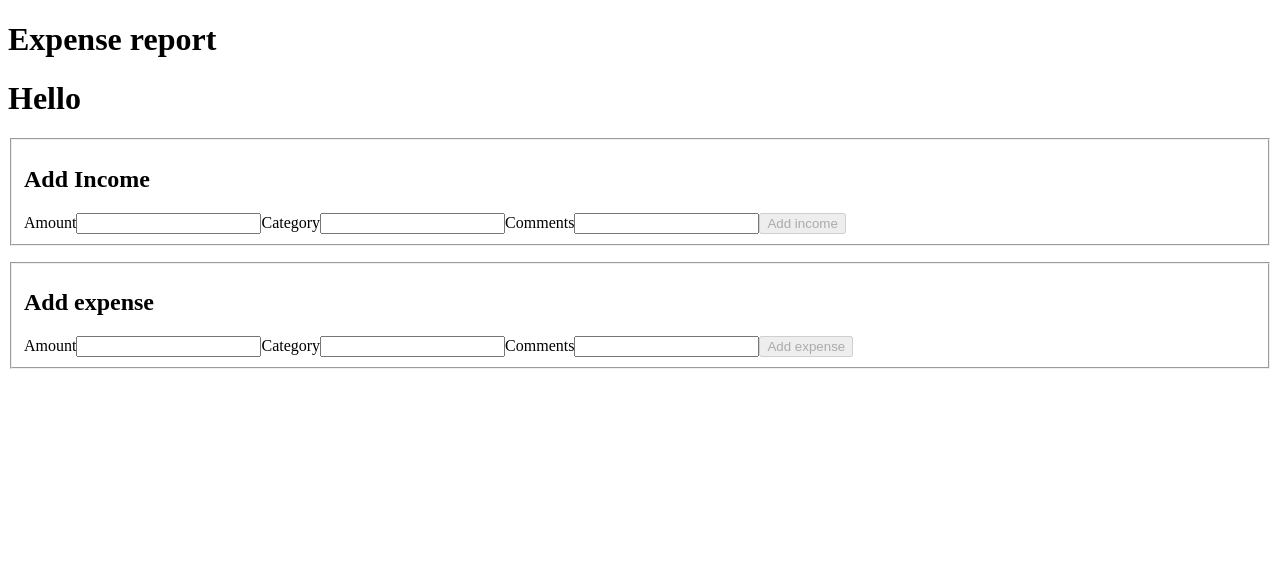
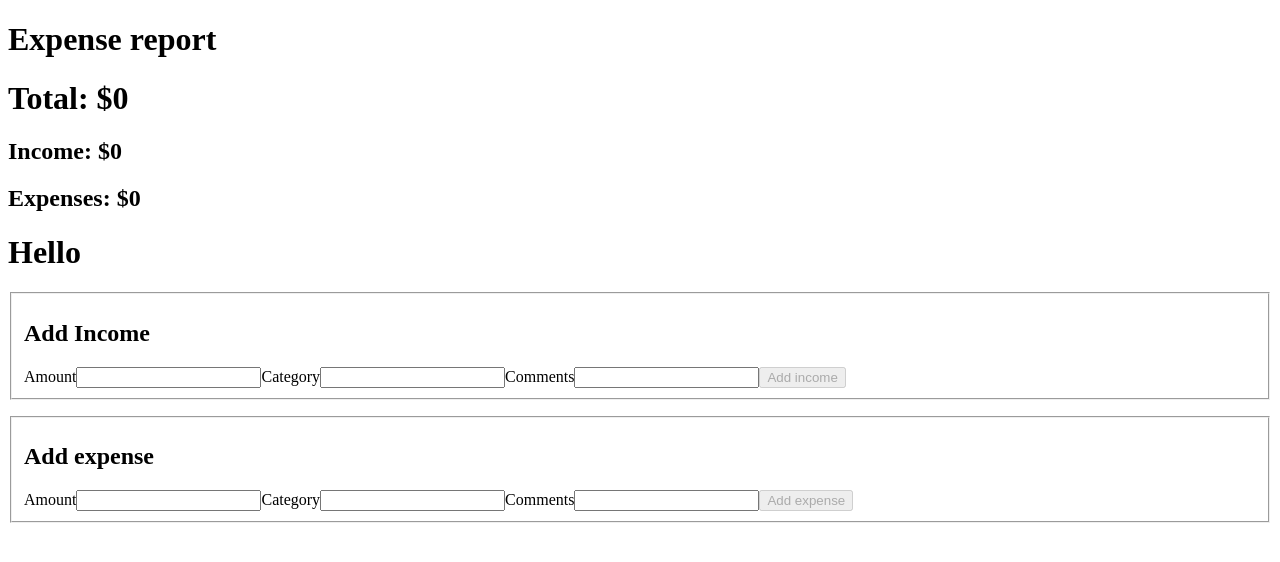
Before and after one commit to Bogdan18b/expense_report, a Next.js app in the folder frontend/: page /report in a window 1280 px wide. Shown: the top 562 px of the page. Built offline with nearby package versions, Linux system fonts and the light colour scheme.

Commit message:
add total

```diff
--- a/frontend/components/Expense.tsx
+++ b/frontend/components/Expense.tsx
@@ -1,10 +1,15 @@
-import { useContext } from "react";
+import { useContext, useEffect } from "react";
 import gql from "graphql-tag";
 import { useMutation, useQuery } from "@apollo/react-hooks";
 import { useRouter } from "next/router";
 import useForm from "../lib/useForm";
 import { UserContext } from "./User";
 import Table from "./Table";
+import { getTotal } from "../lib/utils";
+
+type Props = {
+  setExpenses: (total: number) => number;
+};
 
 const CREATE_EXPENSE_MUTATION = gql`
   mutation CREATE_EXPENSE_MUTATION(
@@ -43,7 +48,7 @@ const GET_EXPENSES = gql`
   }
 `;
 
-const Expense: React.FC = () => {
+const Expense: React.FC<Props> = ({ setExpenses }) => {
   const { inputs, handleChange, reset } = useForm();
   const { amount, category, comments } = inputs;
   const { id: userId } = useContext(UserContext);
@@ -51,6 +56,13 @@ const Expense: React.FC = () => {
   const { data, loading, error, refetch } = useQuery(GET_EXPENSES, {
     variables: { userId },
   });
+  const expenses = data?.expenses?.edges;
+  useEffect(() => {
+    if (expenses) {
+      const totalExpenses = getTotal(expenses);
+      setExpenses(totalExpenses);
+    }
+  }, [expenses]);
 
   const handleSubmit = async (e) => {
     e.preventDefault();
@@ -106,7 +118,7 @@ const Expense: React.FC = () => {
           </button>
         </fieldset>
       </form>
-      <Table edges={data?.expenses?.edges} />
+      <Table edges={expenses} />
     </>
   );
 };
--- a/frontend/components/Header.tsx
+++ b/frontend/components/Header.tsx
@@ -2,7 +2,7 @@ import { useContext } from "react";
 import SignOut from "./SignOut";
 import { UserContext } from "./User";
 
-const Header = () => {
+const Header: React.FC = () => {
   const { name } = useContext(UserContext);
   return (
     <>
--- a/frontend/components/Income.tsx
+++ b/frontend/components/Income.tsx
@@ -1,10 +1,15 @@
-import { useContext } from "react";
+import { useContext, useEffect } from "react";
 import gql from "graphql-tag";
 import { useMutation, useQuery } from "@apollo/react-hooks";
 import { useRouter } from "next/router";
 import useForm from "../lib/useForm";
 import { UserContext } from "./User";
 import Table from "./Table";
+import { getTotal } from "../lib/utils";
+
+type Props = {
+  setIncome: (total: number) => number;
+};
 
 const CREATE_INCOME_MUTATION = gql`
   mutation CREATE_INCOME_MUTATION(
@@ -13,7 +18,12 @@ const CREATE_INCOME_MUTATION = gql`
     $comments: String
     $userId: String!
   ) {
-    createIncome(amount: $amount, category: $category, comments: $comments, userId: $userId) {
+    createIncome(
+      amount: $amount
+      category: $category
+      comments: $comments
+      userId: $userId
+    ) {
       id
       amount
       category
@@ -38,14 +48,23 @@ const GET_INCOMES = gql`
   }
 `;
 
-const Income: React.FC = () => {
+const Income: React.FC<Props> = ({ setIncome }) => {
   const { inputs, handleChange, reset } = useForm();
-  const {id: userId} = useContext(UserContext);
+  const { id: userId } = useContext(UserContext);
   const { amount, category, comments } = inputs;
   const [createIncome] = useMutation(CREATE_INCOME_MUTATION);
   const { data, loading, error, refetch } = useQuery(GET_INCOMES, {
     variables: { userId },
   });
+
+  const incomes = data?.incomes?.edges;
+  useEffect(() => {
+    if (incomes) {
+      const totalIncome = getTotal(incomes);
+      setIncome(totalIncome);
+    }
+  }, [incomes]);
+
   const handleSubmit = async (e) => {
     e.preventDefault();
     await createIncome({ variables: { amount, category, comments, userId } });
@@ -100,7 +119,7 @@ const Income: React.FC = () => {
           </button>
         </fieldset>
       </form>
-    <Table edges={data?.incomes?.edges}/>
+      <Table edges={incomes} />
     </>
   );
 };
--- a/frontend/components/Table.tsx
+++ b/frontend/components/Table.tsx
@@ -1,16 +1,17 @@
 import { Fragment } from "react";
 
-type Props = {
-  edges: {
+export type Node = {
   node: {
     id: string;
     amount: number;
     category: string;
     comments?: string;
   };
-  }[];
 };
 
+type Props = {
+  edges: Node[];
+};
 
 const Table: React.FC<Props> = ({ edges = [] }) => (
   <ul>
--- /dev/null
+++ b/frontend/components/Total.tsx
@@ -0,0 +1,16 @@
+type Props = {
+  expenses: number;
+  income: number;
+};
+
+const Total: React.FC<Props> = ({ income, expenses }) => {
+  return (
+    <>
+      <h1>Total: ${income - expenses}</h1>
+      <h2>Income: ${income}</h2>
+      <h2>Expenses: ${expenses}</h2>
+    </>
+  );
+};
+
+export default Total;
--- /dev/null
+++ b/frontend/lib/utils.ts
@@ -0,0 +1,7 @@
+import { Node } from "../components/Table";
+
+export function getTotal(nodes: Node[]): number {
+  return nodes.reduce((total, currentNode) => {
+    return total + currentNode.node.amount
+  }, 0)
+}
--- a/frontend/pages/report.tsx
+++ b/frontend/pages/report.tsx
@@ -1,14 +1,19 @@
+import {useState} from 'react'
 import Header from "../components/Header";
 import User from "../components/User";
 import Expense from "../components/Expense";
 import Income from "../components/Income";
+import Total from "../components/Total";
 
 const Report: React.FC = () => {
+  const [expenses, setExpenses] = useState(0)
+  const [income, setIncome] = useState(0)
   return (
     <User>
+      <Total expenses={expenses} income={income}/>
       <Header />
-      <Income />
-      <Expense />
+      <Income setIncome={setIncome}/>
+      <Expense setExpenses={setExpenses}/>
     </User>
   );
 };
```
Lines whose indentation alone changed are shown as unchanged.
